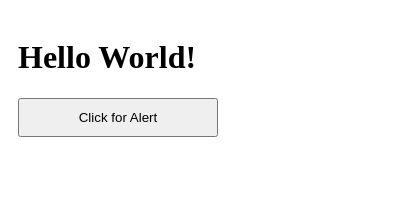
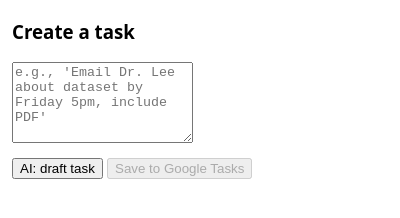
Before and after one commit to Nabs2000/og-stocks-google-chrome-ai-project, a browser extension: page popup.html in a window 400 px wide. Drawn offline with Linux system fonts and the light colour scheme.

Commit message:
Update popup HTML for Google Tasks stuff

```diff
--- a/popup.html
+++ b/popup.html
@@ -1,15 +1,13 @@
-<!DOCTYPE html>
+<!doctype html>
 <html>
-<head>
-    <title>My Popup</title>
-    <style>
-        body { width: 200px; height: 100px; padding: 10px; }
-        button { width: 100%; padding: 10px; }
-    </style>
-</head>
-<body>
-    <h1>Hello World!</h1>
-    <button id="alertButton">Click for Alert</button>
+  <body style="font-family: system-ui; margin: 12px; width: 320px">
+    <h3>Create a task</h3>
+    <textarea id="raw" rows="5" placeholder="e.g., 'Email Dr. Lee about dataset by Friday 5pm, include PDF'"></textarea>
+    <div style="margin-top: 8px">
+      <button id="draft">AI: draft task</button>
+      <button id="save" disabled>Save to Google Tasks</button>
+    </div>
+    <pre id="preview" style="white-space: pre-wrap; margin-top: 8px"></pre>
     <script src="popup.js"></script>
-</body>
+  </body>
 </html>
```
